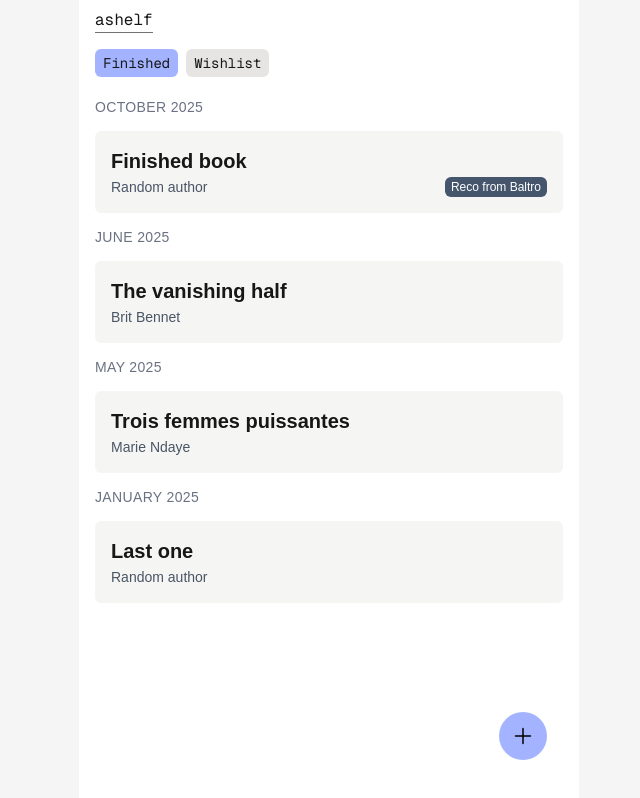
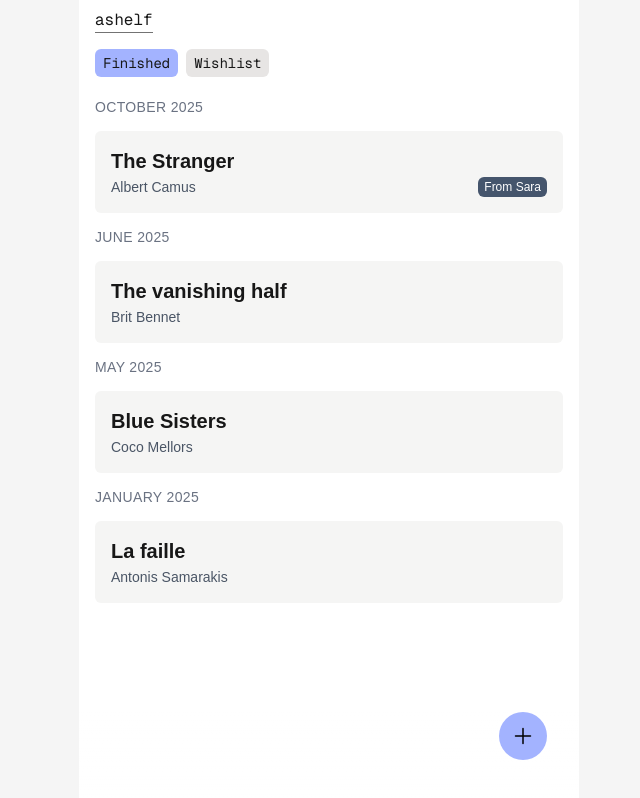
Before and after one commit to arianeprs/ashelf, a Next.js app: page / in a window 1280 px wide. Shown: the top 798 px of the page, without its empty margins (311-951 px from the left). Built offline with nearby package versions, Linux system fonts and the light colour scheme.

Commit message:
trying to add homepage for git pages

```diff
--- a/app/components/bookItem.tsx
+++ b/app/components/bookItem.tsx
@@ -11,7 +11,7 @@ export default function BookItem({ book }: { book: Book }) {
           <div className="col-span-2 flex justify-end items-center">
             {book.recommendedBy && (
               <div className="px-1.5 py-0.5 rounded-md bg-slate-600 text-white text-xs">
-                Reco from {book.recommendedBy}
+                From {book.recommendedBy}
               </div>
             )}
           </div>
--- a/app/routes/book.routes.ts
+++ b/app/routes/book.routes.ts
@@ -4,11 +4,11 @@ import { Book, BookStatus } from '../data/book';
 const BOOKS_PLACEHOLDERS_FINISHED = [
   {
     id: '01',
-    title: 'Finished book',
-    author: 'Random author',
+    title: 'The Stranger',
+    author: 'Albert Camus',
     finishedOn: '2025-10-01',
     status: 'Finished',
-    recommendedBy: 'Baltro',
+    recommendedBy: 'Sara',
   } as Book,
   {
     id: '02',
@@ -19,15 +19,15 @@ const BOOKS_PLACEHOLDERS_FINISHED = [
   } as Book,
   {
     id: '11',
-    title: 'Trois femmes puissantes',
-    author: 'Marie Ndaye',
+    title: 'Blue Sisters',
+    author: 'Coco Mellors',
     finishedOn: '2025-05-01',
     status: 'Finished',
   } as Book,
   {
     id: '12',
-    title: 'Last one',
-    author: 'Random author',
+    title: 'La faille',
+    author: 'Antonis Samarakis',
     finishedOn: '2025-01-01',
     status: 'Finished',
   } as Book,
@@ -124,15 +124,33 @@ const BOOKS_PLACEHOLDERS_WISHLIST = [
   {
     id: '1',
     title: 'Wishlist book',
-    author: 'Random author',
+    author: 'Author name',
     status: 'Wishlist',
   } as Book,
   {
     id: '2',
-    title: 'Lalala lala',
-    author: 'Random author',
+    title: 'Another wishlist book',
+    author: 'Author name',
     status: 'Wishlist',
-    recommendedBy: 'Baltro',
+  } as Book,
+  {
+    id: '6',
+    title: 'Jane Eyre',
+    author: 'Charlotte Brontë',
+    status: 'Wishlist',
+  } as Book,
+  {
+    id: '3',
+    title: '1984',
+    author: 'George Orwell',
+    status: 'Wishlist',
+    recommendedBy: 'Albert',
+  } as Book,
+  {
+    id: '21',
+    title: 'To Kill a Mockingbird',
+    author: 'Harper Lee',
+    status: 'Wishlist',
   } as Book,
 ];
 
--- a/package.json
+++ b/package.json
@@ -1,6 +1,7 @@
 {
   "name": "ashelf",
   "version": "0.1.0",
+  "homepage": "https://arianeprs.github.io/ashelf",
   "private": true,
   "scripts": {
     "dev": "next dev --turbopack",
```
